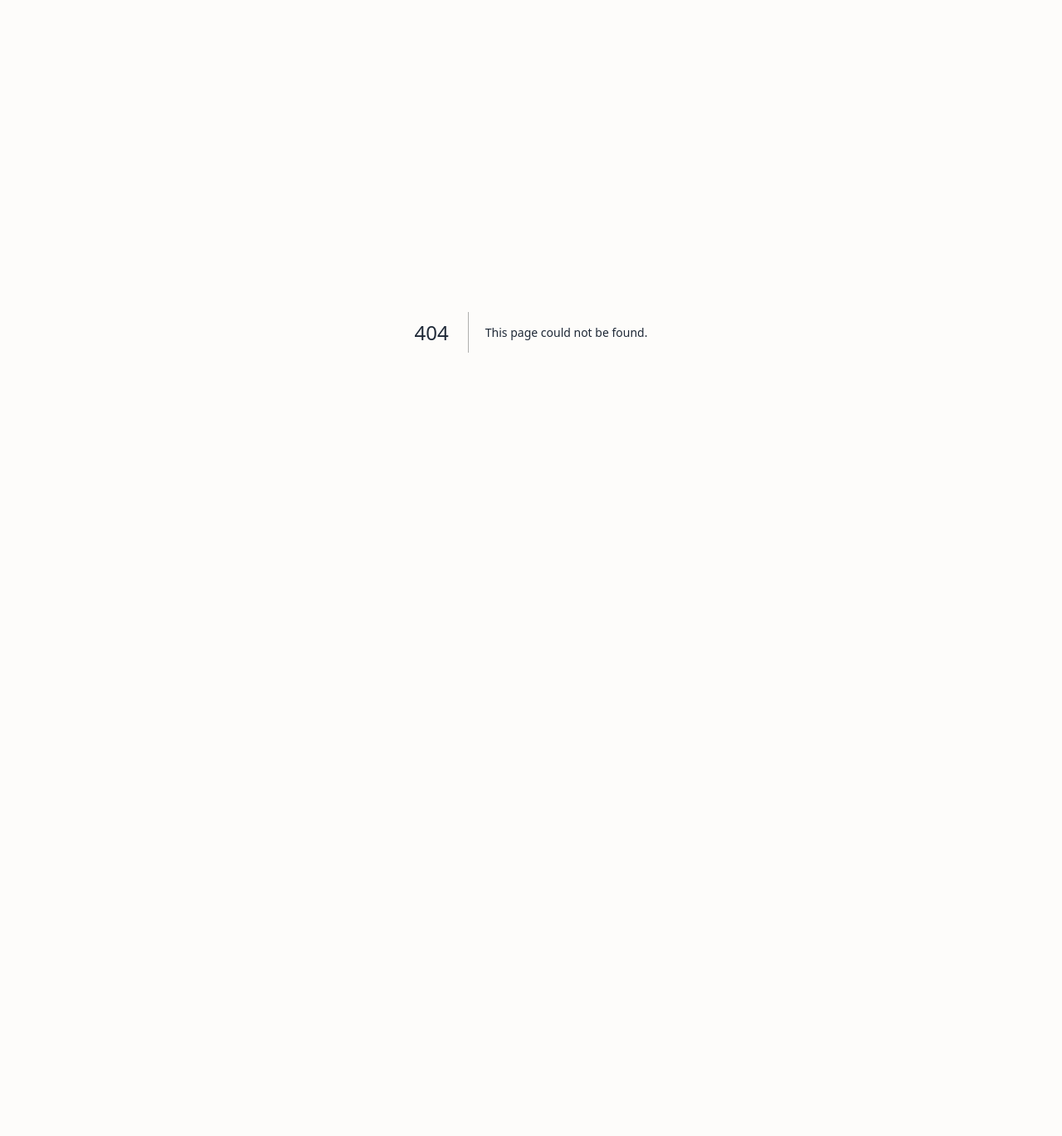
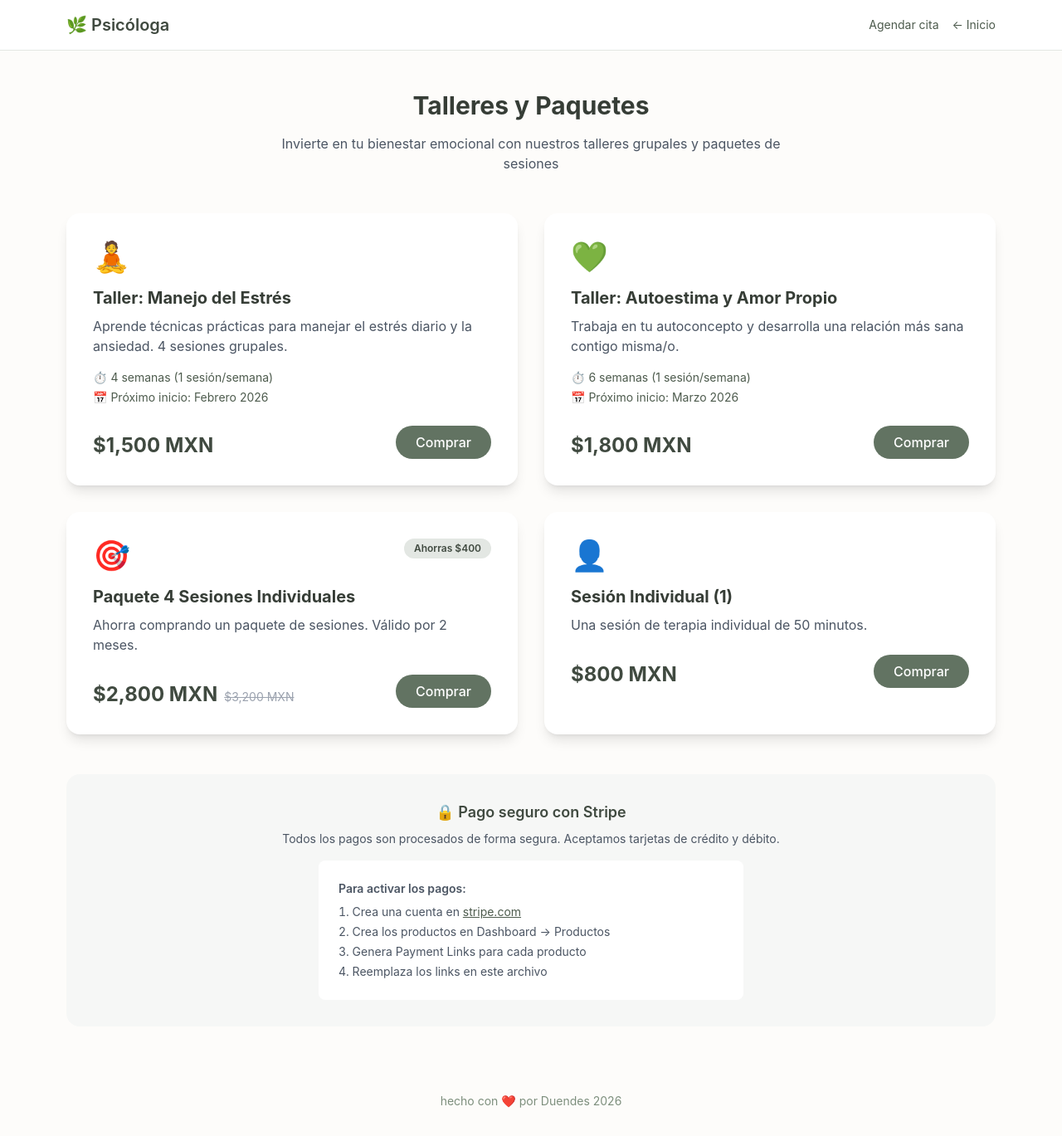
Before and after one commit to Pvrolomx/mpm-psi, a Next.js app: page /tienda in a window 1280 px wide. Before the commit this address had no page. Shown: the whole page at 83% size. Before the commit the page ends 800 px from the top, so only its background shows below. Built offline with nearby package versions, Linux system fonts and the light colour scheme.

Commit message:
feat: tienda con productos Stripe placeholder

```diff
--- /dev/null
+++ b/app/tienda/page.js
@@ -0,0 +1,141 @@
+import Link from 'next/link'
+
+export const metadata = {
+  title: 'Talleres y Eventos | Psicóloga',
+  description: 'Talleres grupales de desarrollo personal, manejo de estrés y bienestar emocional.',
+}
+
+const productos = [
+  {
+    id: 1,
+    nombre: 'Taller: Manejo del Estrés',
+    descripcion: 'Aprende técnicas prácticas para manejar el estrés diario y la ansiedad. 4 sesiones grupales.',
+    precio: '$1,500 MXN',
+    duracion: '4 semanas (1 sesión/semana)',
+    fecha: 'Próximo inicio: Febrero 2026',
+    emoji: '🧘',
+    stripeLink: '#' // Reemplazar con Payment Link de Stripe
+  },
+  {
+    id: 2,
+    nombre: 'Taller: Autoestima y Amor Propio',
+    descripcion: 'Trabaja en tu autoconcepto y desarrolla una relación más sana contigo misma/o.',
+    precio: '$1,800 MXN',
+    duracion: '6 semanas (1 sesión/semana)',
+    fecha: 'Próximo inicio: Marzo 2026',
+    emoji: '💚',
+    stripeLink: '#'
+  },
+  {
+    id: 3,
+    nombre: 'Paquete 4 Sesiones Individuales',
+    descripcion: 'Ahorra comprando un paquete de sesiones. Válido por 2 meses.',
+    precio: '$2,800 MXN',
+    precioRegular: '$3,200 MXN',
+    ahorro: 'Ahorras $400',
+    emoji: '🎯',
+    stripeLink: '#'
+  },
+  {
+    id: 4,
+    nombre: 'Sesión Individual (1)',
+    descripcion: 'Una sesión de terapia individual de 50 minutos.',
+    precio: '$800 MXN',
+    emoji: '👤',
+    stripeLink: '#'
+  }
+]
+
+export default function Tienda() {
+  return (
+    <main className="min-h-screen bg-cream-50">
+      {/* Navigation */}
+      <nav className="bg-white border-b border-sage-100">
+        <div className="max-w-6xl mx-auto px-4 py-4 flex justify-between items-center">
+          <Link href="/" className="text-xl font-semibold text-sage-700">🌿 Psicóloga</Link>
+          <div className="flex gap-4 items-center">
+            <Link href="/agendar" className="text-sage-600 hover:text-sage-800 transition text-sm">
+              Agendar cita
+            </Link>
+            <Link href="/" className="text-sage-600 hover:text-sage-800 transition text-sm">
+              ← Inicio
+            </Link>
+          </div>
+        </div>
+      </nav>
+
+      <div className="max-w-6xl mx-auto px-4 py-12">
+        <div className="text-center mb-12">
+          <h1 className="text-3xl font-bold text-sage-800 mb-4">Talleres y Paquetes</h1>
+          <p className="text-gray-600 max-w-2xl mx-auto">
+            Invierte en tu bienestar emocional con nuestros talleres grupales y paquetes de sesiones
+          </p>
+        </div>
+
+        {/* Productos */}
+        <div className="grid md:grid-cols-2 gap-8 mb-12">
+          {productos.map((producto) => (
+            <div key={producto.id} className="bg-white rounded-2xl shadow-lg overflow-hidden hover:shadow-xl transition">
+              <div className="p-8">
+                <div className="flex items-start justify-between mb-4">
+                  <span className="text-4xl">{producto.emoji}</span>
+                  {producto.ahorro && (
+                    <span className="bg-sage-100 text-sage-700 text-xs font-semibold px-3 py-1 rounded-full">
+                      {producto.ahorro}
+                    </span>
+                  )}
+                </div>
+
+                <h2 className="text-xl font-bold text-sage-800 mb-2">{producto.nombre}</h2>
+                <p className="text-gray-600 mb-4">{producto.descripcion}</p>
+
+                {producto.duracion && (
+                  <p className="text-sm text-sage-600 mb-1">⏱️ {producto.duracion}</p>
+                )}
+                {producto.fecha && (
+                  <p className="text-sm text-sage-600 mb-4">📅 {producto.fecha}</p>
+                )}
+
+                <div className="flex items-end justify-between mt-6">
+                  <div>
+                    <span className="text-2xl font-bold text-sage-700">{producto.precio}</span>
+                    {producto.precioRegular && (
+                      <span className="text-gray-400 line-through ml-2 text-sm">{producto.precioRegular}</span>
+                    )}
+                  </div>
+                  <a
+                    href={producto.stripeLink}
+                    className="bg-sage-500 text-white px-6 py-2 rounded-full font-medium hover:bg-sage-600 transition"
+                  >
+                    Comprar
+                  </a>
+                </div>
+              </div>
+            </div>
+          ))}
+        </div>
+
+        {/* Info de Stripe */}
+        <div className="bg-sage-50 rounded-2xl p-8 text-center">
+          <h3 className="text-lg font-semibold text-sage-700 mb-2">🔒 Pago seguro con Stripe</h3>
+          <p className="text-gray-600 text-sm mb-4">
+            Todos los pagos son procesados de forma segura. Aceptamos tarjetas de crédito y débito.
+          </p>
+          <div className="bg-white rounded-lg p-6 text-left text-sm text-gray-600 max-w-lg mx-auto">
+            <p className="font-semibold mb-2">Para activar los pagos:</p>
+            <ol className="list-decimal list-inside space-y-1">
+              <li>Crea una cuenta en <a href="https://stripe.com" target="_blank" rel="noopener" className="text-sage-600 underline">stripe.com</a></li>
+              <li>Crea los productos en Dashboard → Productos</li>
+              <li>Genera Payment Links para cada producto</li>
+              <li>Reemplaza los links en este archivo</li>
+            </ol>
+          </div>
+        </div>
+      </div>
+
+      <footer className="py-8 text-center text-sage-400 text-sm">
+        <p>hecho con ❤️ por Duendes 2026</p>
+      </footer>
+    </main>
+  )
+}
```
